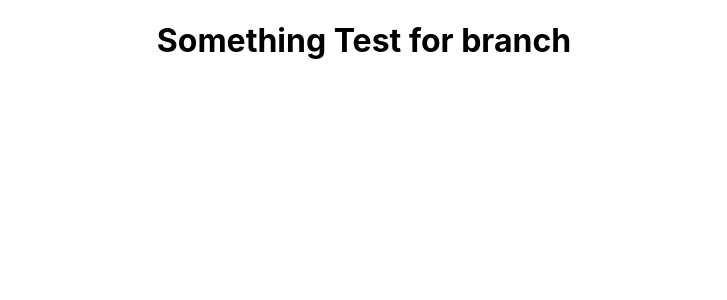
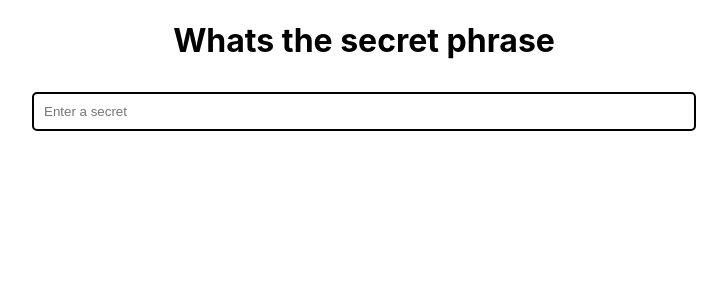
Before and after one commit to Jubair70/pracode, a React (Create React App) app: page / in a window 1280 px wide. Shown: the top 300 px of the page, without its empty margins (276-1003 px from the left). Built offline with nearby package versions, Linux system fonts and the light colour scheme.

Commit message:
Show an Alert Based on an Input

```diff
--- a/src/App.js
+++ b/src/App.js
@@ -1,9 +1,10 @@
 import './App.css';
+import Alert from './component/alert.component'
 
 function App() {
   return (
     <div className='App'>
-        <h1>Something Test for branch</h1>
+        <Alert/>
     </div>
   )
 }
--- /dev/null
+++ b/src/component/alert.component.jsx
@@ -0,0 +1,24 @@
+import React,{useState} from 'react';
+import './alert.styles.scss'
+
+const Alert = () =>{
+    const [text,setText] = useState("");
+
+    if(text.toLowerCase() === 'hello') alert("Passed")
+
+    return (
+        <div>
+            <h1>Whats the secret phrase</h1>
+            <input
+                type="text"
+                placeholder='Enter a secret'
+                onChange={(e)=>{
+                    setText(e.target.value)
+                }}
+            />
+
+        </div>
+    )
+}
+
+export default Alert;
--- /dev/null
+++ b/src/component/alert.styles.scss
@@ -0,0 +1,7 @@
+input {
+    padding:10px;
+    margin:10px;
+    border:2px solid black;
+    border-radius: 5px;
+    width: 50%;
+}
```
